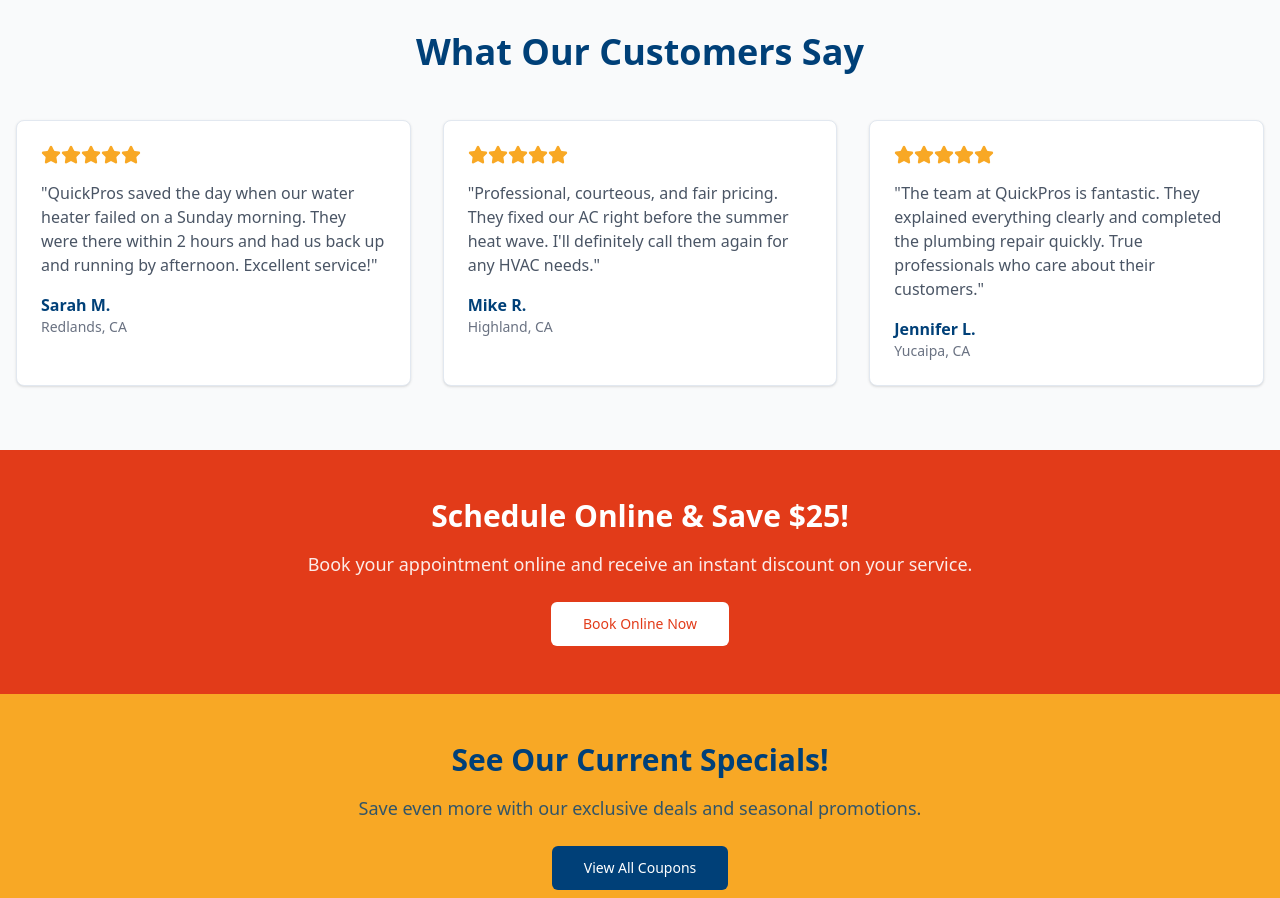
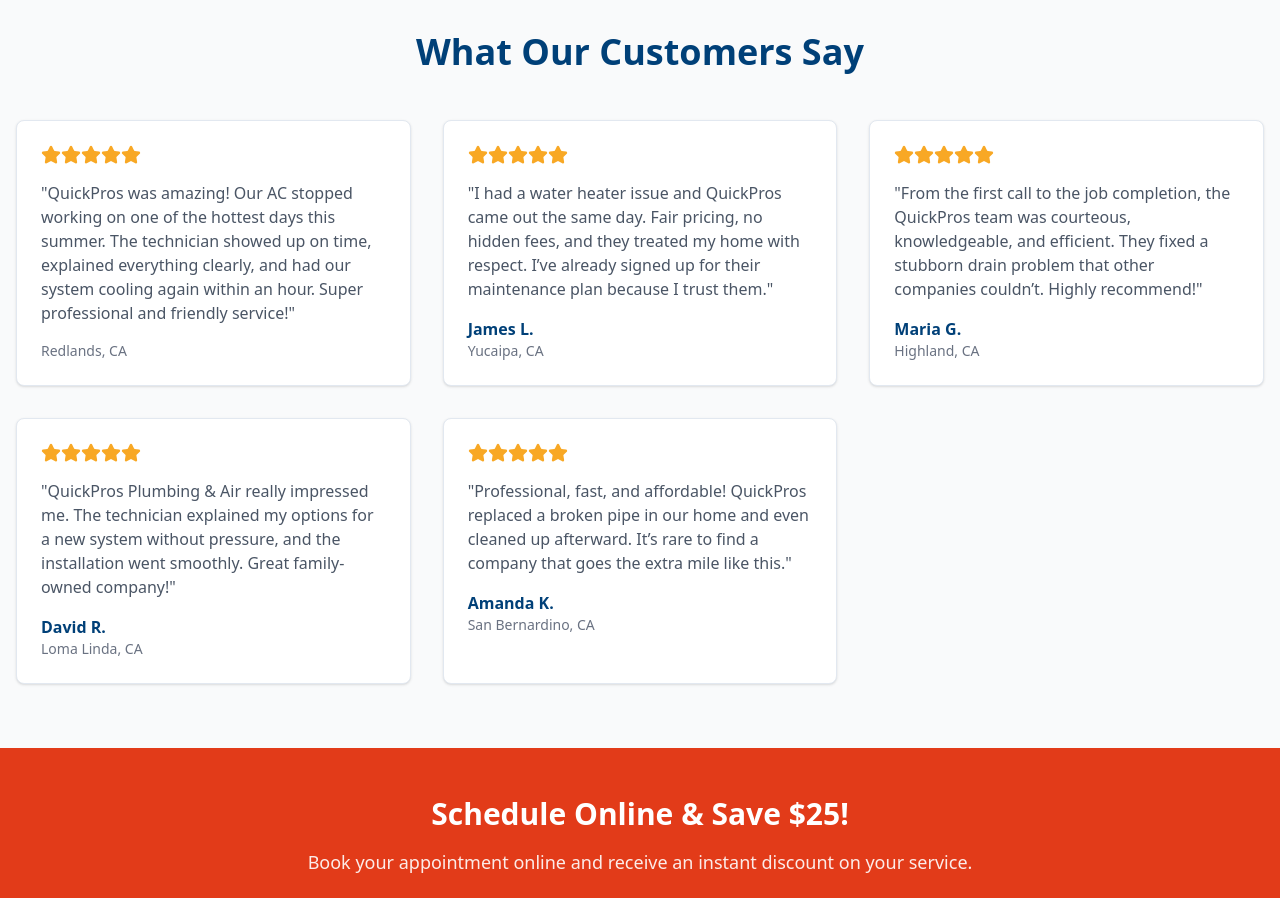
Before and after one commit to igorlmax/quickpros, a React (Vite) app: page / in a window 1280 px wide. Shown: the part 2220-3118 px from the top of the page. Built offline with nearby package versions, Linux system fonts and the light colour scheme.

Commit message:
Add real testemonials

```diff
--- a/src/pages/Home.tsx
+++ b/src/pages/Home.tsx
@@ -68,23 +68,35 @@
 
   const testimonials = [
     {
-      name: "Sarah M.",
+      Name: "Sarah M. — ",
       location: "Redlands, CA",
       rating: 5,
-      text: "QuickPros saved the day when our water heater failed on a Sunday morning. They were there within 2 hours and had us back up and running by afternoon. Excellent service!"
+      text: "QuickPros was amazing! Our AC stopped working on one of the hottest days this summer. The technician showed up on time, explained everything clearly, and had our system cooling again within an hour. Super professional and friendly service!"
     },
     {
-      name: "Mike R.",
+      name: "James L.",
+      location: "Yucaipa, CA",
+      rating: 5,
+      text: "I had a water heater issue and QuickPros came out the same day. Fair pricing, no hidden fees, and they treated my home with respect. I’ve already signed up for their maintenance plan because I trust them."
+    },
+    {
+      name: "Maria G.",
       location: "Highland, CA",
       rating: 5,
-      text: "Professional, courteous, and fair pricing. They fixed our AC right before the summer heat wave. I'll definitely call them again for any HVAC needs."
+      text: "From the first call to the job completion, the QuickPros team was courteous, knowledgeable, and efficient. They fixed a stubborn drain problem that other companies couldn’t. Highly recommend!"
     },
     {
-      name: "Jennifer L.",
-      location: "Yucaipa, CA",
+      name: "David R.",
+      location: "Loma Linda, CA",
       rating: 5,
-      text: "The team at QuickPros is fantastic. They explained everything clearly and completed the plumbing repair quickly. True professionals who care about their customers."
-    }
+      text: "QuickPros Plumbing & Air really impressed me. The technician explained my options for a new system without pressure, and the installation went smoothly. Great family-owned company!"
+    },
+    {
+      name: "Amanda K.",
+      location: "San Bernardino, CA",
+      rating: 5,
+      text: "Professional, fast, and affordable! QuickPros replaced a broken pipe in our home and even cleaned up afterward. It’s rare to find a company that goes the extra mile like this."
+    },
   ];
 
   return (
```
